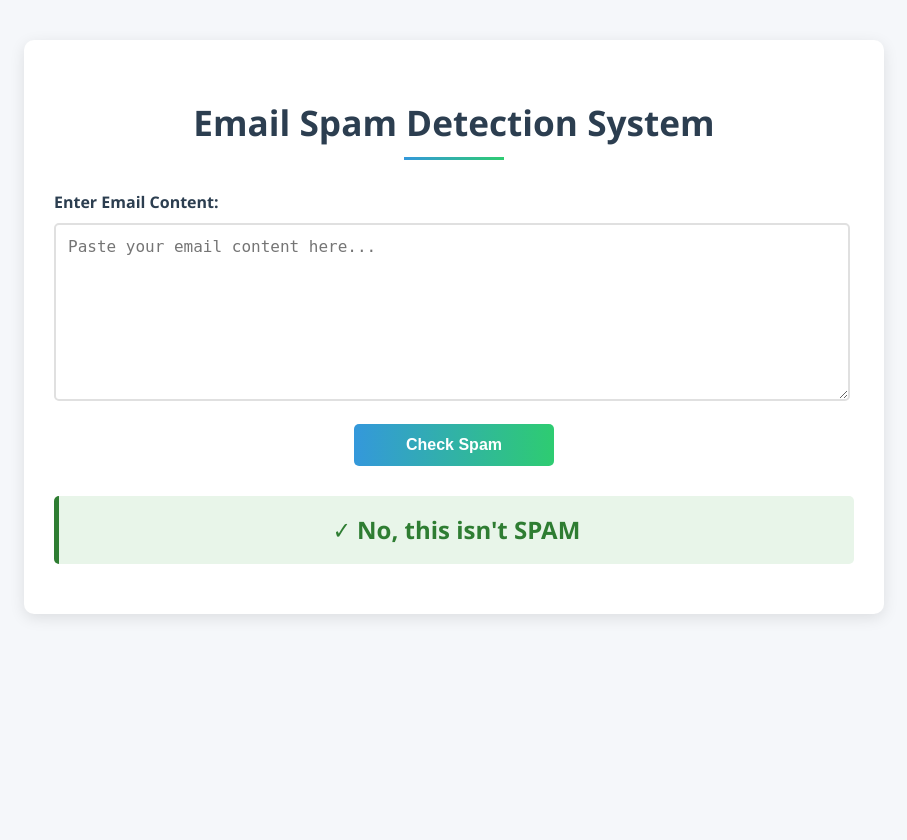
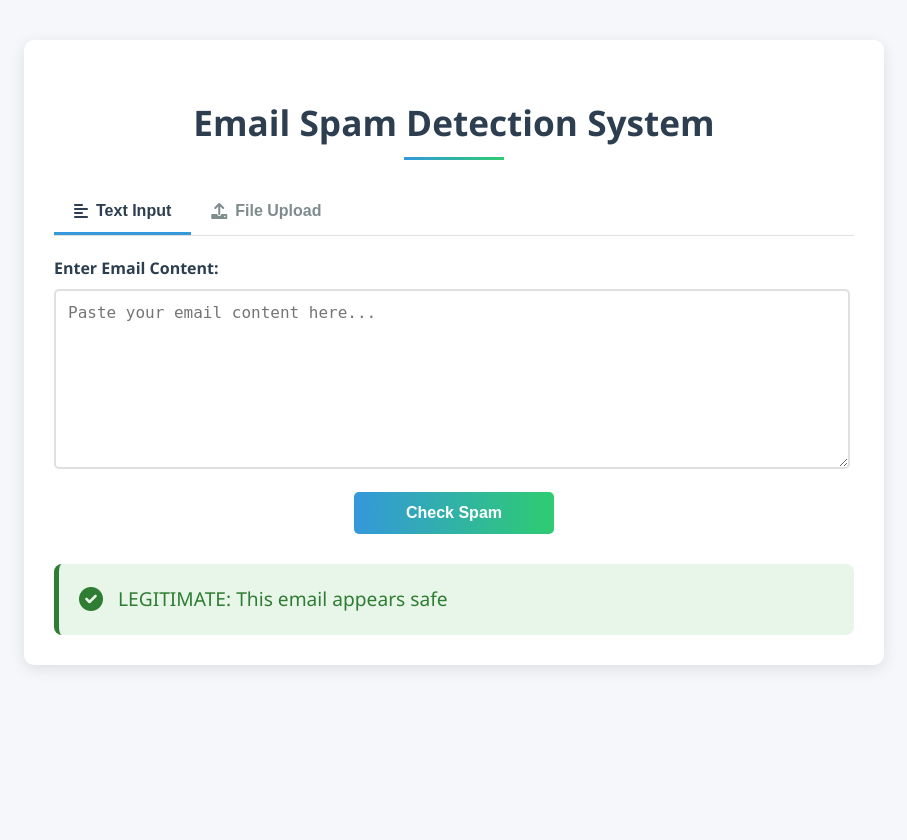
Before and after one commit to OminduHirushka/Email_Spam_Detection_System-ML, a Flask app: template templates/index.html in a window 1280 px wide. Shown: the whole page, without its empty margins (186-1093 px from the left). Run offline with Flask 3, Linux system fonts and the light colour scheme; the template is opened without the code that fills it, so the values that code supplies are empty; parts of the project's set-up code (start-up, migrations or seed data) failed here and were passed over.

Commit message:
file upload

```diff
--- a/main.py
+++ b/main.py
@@ -1,7 +1,9 @@
 from flask import Flask, request, render_template
 import pickle
+import os
 
 app = Flask(__name__)
+app.config["UPLOAD_FOLDER"] = "uploads"
 
 pipe = pickle.load(open("model.pkl", "rb"))
 
@@ -15,5 +17,34 @@ def predict():
 
     return render_template("index.html", prediction=None)
 
+
+@app.route("/upload", methods=["GET", "POST"])
+def upload():
+    if request.method == "POST":
+        if "file" not in request.files:
+            return "No file uploaded", 400
+
+        file = request.files["file"]
+        if file.filename == "":
+            return "No file selected", 400
+
+        if file:
+            filepath = os.path.join(app.config["UPLOAD_FOLDER"], file.filename)
+            file.save(filepath)
+
+            with open(filepath, "r", encoding="utf-8") as f:
+                email_text = f.read()
+
+            prediction = pipe.predict([email_text])[0]
+            return render_template(
+                "index.html", prediction=prediction, email=email_text
+            )
+
+    return render_template("index.html", prediction=None)
+
+
 if __name__ == "__main__":
+    if not os.path.exists(app.config["UPLOAD_FOLDER"]):
+        os.makedirs(app.config["UPLOAD_FOLDER"])
+
     app.run(debug=True)
--- a/static/style.css
+++ b/static/style.css
@@ -42,14 +42,6 @@ h1::after {
   width: 100px;
   height: 3px;
   background: linear-gradient(to right, #3498db, #2ecc71);
-}
-
-h2 {
-  color: #2c3e50;
-  text-align: center;
-  margin-top: 30px;
-  padding: 15px;
-  border-radius: 5px;
 }
 
 /* Form Styles */
@@ -105,7 +97,113 @@ input[type="submit"]:hover {
   box-shadow: 0 5px 15px rgba(0, 0, 0, 0.1);
 }
 
+/* Tab Styles */
+.tabs {
+  display: flex;
+  margin-bottom: 20px;
+  border-bottom: 1px solid #e0e0e0;
+}
+
+.tab-button {
+  padding: 12px 20px;
+  background: none;
+  border: none;
+  cursor: pointer;
+  font-size: 16px;
+  font-weight: 600;
+  color: #7f8c8d;
+  border-bottom: 3px solid transparent;
+  transition: all 0.3s;
+  display: flex;
+  align-items: center;
+  gap: 8px;
+}
+
+.tab-button:hover {
+  color: #3498db;
+}
+
+.tab-button.active {
+  color: #2c3e50;
+  border-bottom-color: #3498db;
+}
+
+.tab-content {
+  display: none;
+  width: 100%;
+  animation: fadeIn 0.5s;
+}
+
+.tab-content.active {
+  display: block;
+}
+
+@keyframes fadeIn {
+  from {
+    opacity: 0;
+  }
+  to {
+    opacity: 1;
+  }
+}
+
+/* File Upload Styles */
+.file-upload-label {
+  display: flex;
+  flex-direction: column;
+  align-items: center;
+  justify-content: center;
+  padding: 40px;
+  border: 2px dashed #e0e0e0;
+  border-radius: 8px;
+  cursor: pointer;
+  transition: all 0.3s;
+  margin-bottom: 15px;
+  text-align: center;
+}
+
+.file-upload-label:hover,
+.file-upload-label.dragover {
+  border-color: #3498db;
+  background-color: #f8fafc;
+}
+
+.file-upload-label i {
+  font-size: 48px;
+  color: #7f8c8d;
+  margin-bottom: 10px;
+}
+
+.file-upload-label span {
+  color: #7f8c8d;
+  font-weight: 500;
+}
+
+#file-upload {
+  display: none;
+}
+
+.file-info {
+  margin-top: 10px;
+  font-size: 14px;
+  color: #7f8c8d;
+}
+
 /* Prediction Result Styles */
+.prediction-result {
+  margin-top: 30px;
+  padding: 20px;
+  border-radius: 8px;
+  font-size: 1.2em;
+  display: flex;
+  align-items: center;
+  gap: 15px;
+}
+
+.prediction-result i {
+  font-size: 24px;
+}
+
 .spam {
   background-color: #ffebee;
   color: #c62828;
--- a/templates/index.html
+++ b/templates/index.html
@@ -8,34 +8,131 @@
       rel="stylesheet"
       href="{{ url_for('static', filename='style.css') }}"
     />
+    <link
+      rel="stylesheet"
+      href="https://cdnjs.cloudflare.com/ajax/libs/font-awesome/6.0.0-beta3/css/all.min.css"
+    />
   </head>
 
   <body>
     <div class="container">
       <h1>Email Spam Detection System</h1>
 
+      <div class="tabs">
+        <button class="tab-button active" onclick="openTab('text-tab')">
+          <i class="fas fa-align-left"></i> Text Input
+        </button>
+
+        <button class="tab-button" onclick="openTab('file-tab')">
+          <i class="fas fa-upload"></i> File Upload
+        </button>
+      </div>
+
+      <div id="text-tab" class="tab-content active">
         <form action="/" method="POST">
           <label for="email">Enter Email Content:</label>
+
           <textarea
             id="email"
             name="email"
-          rows="4"
-          cols="50"
+            rows="8"
             placeholder="Paste your email content here..."
-        ></textarea>
+            {%
+            if
+            email
+            %}value="{{ email }}"
+            {%
+            endif
+            %}
+          >
+{% if email %}{{ email }}{% endif %}</textarea
+          >
 
           <input type="submit" value="Check Spam" />
         </form>
+      </div>
+
+      <div id="file-tab" class="tab-content">
+        <form action="/upload" method="POST" enctype="multipart/form-data">
+          <label for="file-upload" class="file-upload-label">
+            <i class="fas fa-cloud-upload-alt"></i>
+            <span>Choose a file or drag it here</span>
+            <input
+              type="file"
+              id="file-upload"
+              name="file"
+              accept=".txt,.eml"
+            />
+          </label>
+
+          <div class="file-info" id="file-info">No file selected</div>
+          <input type="submit" value="Check Spam" />
+        </form>
+      </div>
 
       {% if prediction is not none %}
-      <h2 class="{% if prediction == 1 %}spam{% else %}not-spam{% endif %}">
+      <div
+        class="prediction-result {% if prediction == 1 %}spam{% else %}not-spam{% endif %}"
+      >
         {% if prediction == 1 %}
-        ⚠️ Yes, this is SPAM
+        <i class="fas fa-exclamation-triangle"></i>
+        <span>SPAM DETECTED: This email is likely spam</span>
         {% else %}
-        ✓ No, this isn't SPAM
-        {% endif %}
-      </h2>
+        <i class="fas fa-check-circle"></i>
+        <span>LEGITIMATE: This email appears safe</span>
         {% endif %}
       </div>
+      {% endif %}
+    </div>
+
+    <script>
+      // Tab functionality
+      function openTab(tabId) {
+        // Hide all tab contents
+        document.querySelectorAll(".tab-content").forEach((tab) => {
+          tab.classList.remove("active");
+        });
+
+        // Deactivate all tab buttons
+        document.querySelectorAll(".tab-button").forEach((button) => {
+          button.classList.remove("active");
+        });
+
+        // Activate selected tab
+        document.getElementById(tabId).classList.add("active");
+        event.currentTarget.classList.add("active");
+      }
+
+      // File upload display
+      document
+        .getElementById("file-upload")
+        .addEventListener("change", function (e) {
+          const fileInfo = document.getElementById("file-info");
+          if (this.files.length > 0) {
+            fileInfo.textContent = this.files[0].name;
+          } else {
+            fileInfo.textContent = "No file selected";
+          }
+        });
+
+      // Drag and drop functionality
+      const fileUploadLabel = document.querySelector(".file-upload-label");
+      fileUploadLabel.addEventListener("dragover", (e) => {
+        e.preventDefault();
+        fileUploadLabel.classList.add("dragover");
+      });
+
+      fileUploadLabel.addEventListener("dragleave", () => {
+        fileUploadLabel.classList.remove("dragover");
+      });
+
+      fileUploadLabel.addEventListener("drop", (e) => {
+        e.preventDefault();
+        fileUploadLabel.classList.remove("dragover");
+        document.getElementById("file-upload").files = e.dataTransfer.files;
+        document.getElementById("file-info").textContent =
+          e.dataTransfer.files[0].name;
+      });
+    </script>
   </body>
 </html>
```
Also changed, not shown: other parts of static/style.css (+48 -0 lines). Lines whose indentation alone changed are shown as unchanged.
